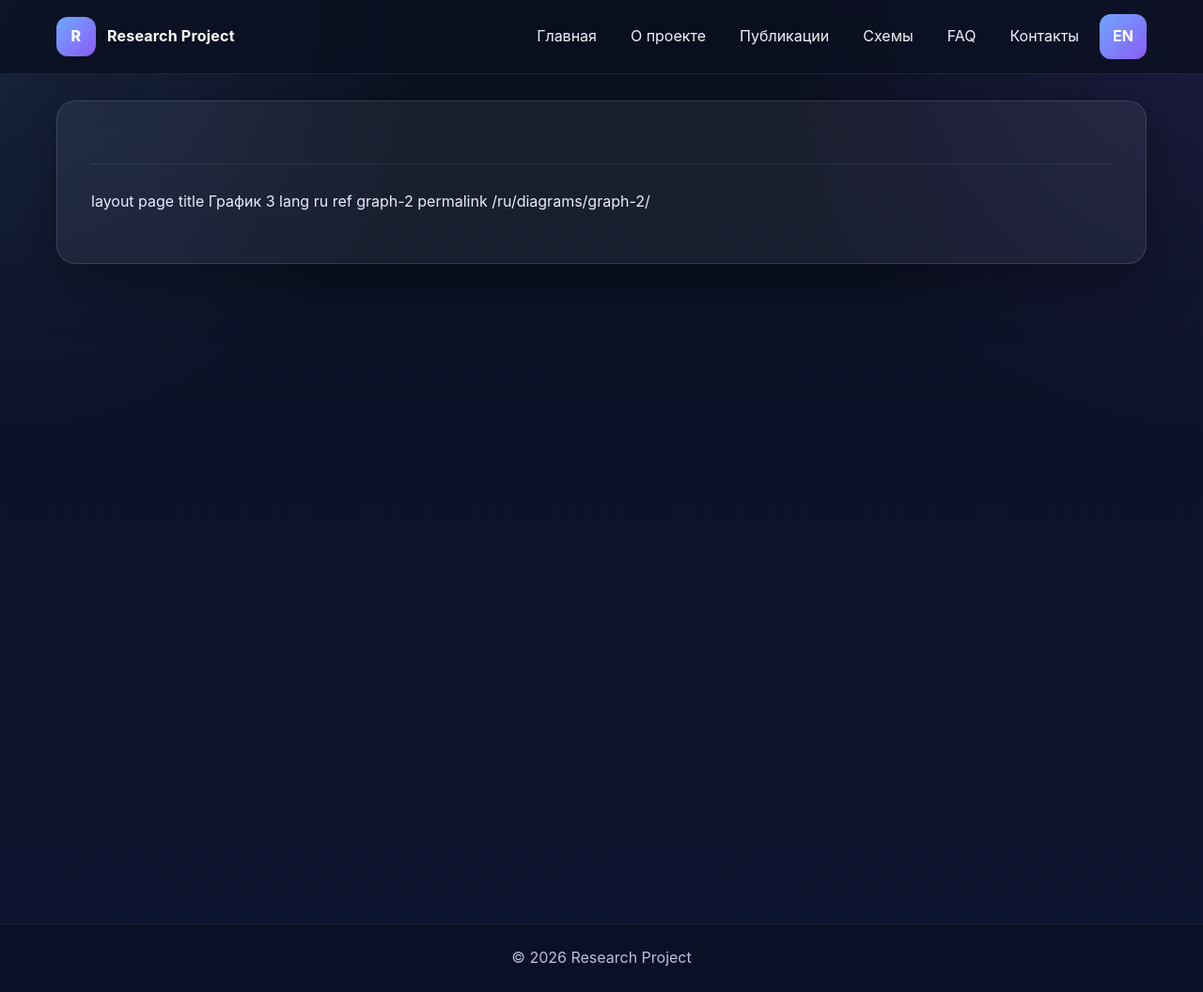
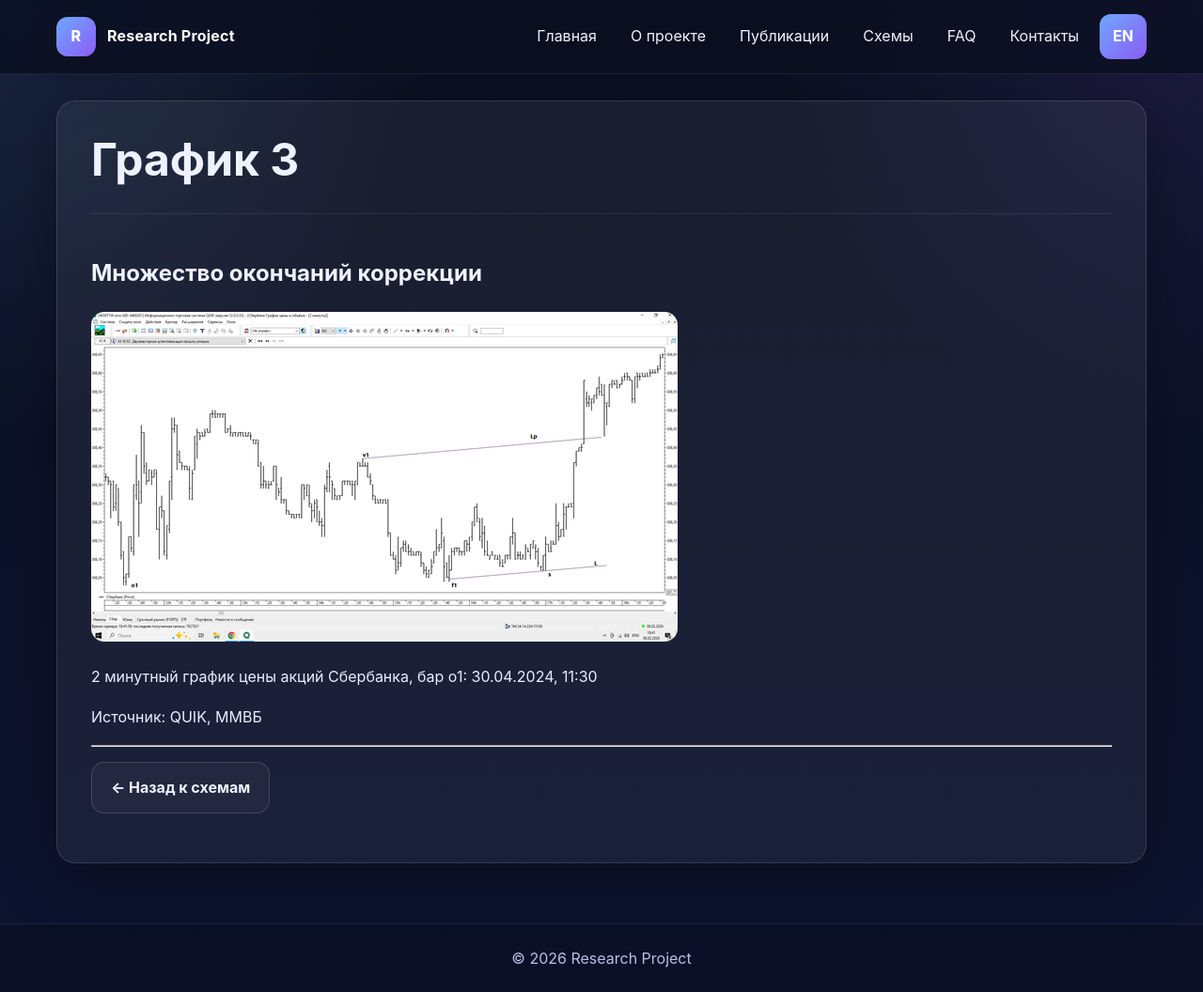
Before and after one commit to naoumov-ilia/naoumov-ilia.github.io, a Jekyll site: the page built from ru/diagrams/graph-3.md, in a window 1280 px wide and 1056 px high. Shown: the whole window at 94% size. Built offline with Jekyll 4.4.1, drawn with Linux system fonts in a browser that asks for light colours; our own code applies the rules of GitHub Pages for plain Markdown files.

Commit message:
Update graph-3.md

```diff
--- a/ru/diagrams/graph-3.md
+++ b/ru/diagrams/graph-3.md
@@ -1,5 +1,21 @@
-layout	page
-title	График 3
-lang	ru
-ref	graph-2
-permalink	/ru/diagrams/graph-2/
+---
+layout: page
+title: График 3
+lang: ru
+ref: graph-3
+permalink: /ru/diagrams/graph-3/
+---
+
+## Множество окончаний коррекции
+
+<img src="/assets/images/graph-3.png" alt="График 3">
+
+2 минутный график цены акций Сбербанка,
+бар  о1: 30.04.2024, 11:30
+
+
+Источник: QUIK, ММВБ
+
+---
+
+<a class="btn btn-secondary" href="/ru/diagrams/">← Назад к схемам</a>
```
